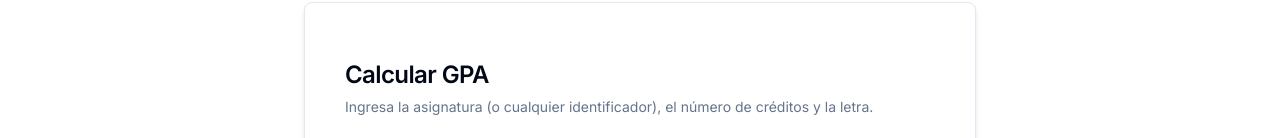
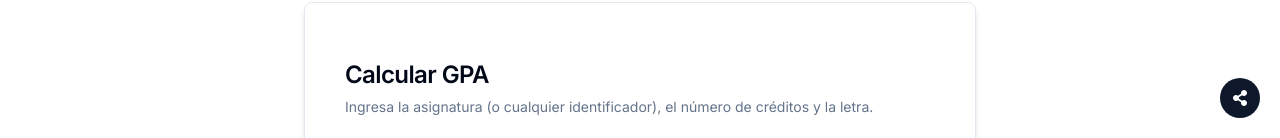
Before and after one commit to getNotesFS/gpa, a Next.js app: page / in a window 1280 px wide. Shown: the part 662-800 px from the top of the page. Built offline with nearby package versions, Linux system fonts and the light colour scheme.

Commit message:
fixed social links

```diff
--- /dev/null
+++ b/src/components/component/FloatingShareButton.tsx
@@ -0,0 +1,31 @@
+'use client';
+import React from 'react';
+import { FaShareAlt } from 'react-icons/fa'; // Usando react-icons para el ícono de compartir
+
+const FloatingShareButton = () => {
+
+
+    const handleShare = () => {
+        if (navigator.share) {
+            navigator.share({
+                title: 'Calculadora de GPA',
+                url: window.location.href
+            }).catch((error) => console.log('Error al compartir', error));
+        } else {
+            // Fallback para navegadores que no soportan la Web Share API, solo copia el enlace
+            navigator.clipboard.writeText(window.location.href);
+            alert('Enlace copiado al portapapeles');
+
+
+        }
+    };
+
+    return (
+        <button onClick={handleShare} className="fixed bottom-5 right-5 z-10 p-3 bg-primary text-white rounded-full">
+            <FaShareAlt className='dark:fill-black'/>
+
+        </button>
+    );
+};
+
+export default FloatingShareButton;
--- a/src/components/component/footer.tsx
+++ b/src/components/component/footer.tsx
@@ -8,6 +8,7 @@ export default function Footer() {
     <footer className="bg-[#ffffff] dark:bg-transparent   py-4 mt-4 w-full max-w-7xl">
       <div className="flex justify-between items-center flex-wrap">
         <div className="flex items-center gap-3">
+          <a href="mailto:contacto@sfmarmol.com" className="flex gap-2">
             <Avatar className="h-9 w-9">
               <AvatarImage alt="Author's avatar" src="/dragon-3.jpeg" />
               <AvatarFallback>SM</AvatarFallback>
@@ -16,16 +17,17 @@ export default function Footer() {
               <div className="font-medium">SM</div>
               <div className="text-gray-500 dark:text-gray-400 break-all">contacto@sfmarmol.com</div>
             </div>
+          </a>
         </div>
         <div className="flex gap-2">
 
           <Button className="text-sm" variant="link">
-            <a href="#" rel="noopener noreferrer" target="_blank">
+            <a href="https://github.com/getNotesFS" rel="noopener noreferrer" target="_blank">
               <FaGithub className="w-4 h-4" />
             </a>
           </Button>
           <Button className="text-sm" variant="link">
-            <a href="#" rel="noopener noreferrer" target="_blank">
+            <a href="https://www.linkedin.com/in/sfmarmol/" rel="noopener noreferrer" target="_blank">
               <FaLinkedin className="w-4 h-4" />
             </a>
           </Button>
--- a/src/components/component/herosection.tsx
+++ b/src/components/component/herosection.tsx
@@ -13,13 +13,14 @@ import {
 } from "@/components/ui/dialog"
 
 import Image from "next/image"
+import FloatingShareButton from "@/components/component/FloatingShareButton"
 
 export default function HeroSection() {
   return (
     //
 
     <section className="w-full py-48 md:py-24 lg:py-32 xl:py-48   dark:black ">
-
+      <FloatingShareButton />
       <div className=" xs:p-0 sm:px-4 md:px-6">
 
         <div className="flex flex-col items-center space-y-4 text-center">
--- a/src/styles/globals.css
+++ b/src/styles/globals.css
@@ -80,3 +80,12 @@
   box-shadow: 0 4px 6px -1px rgb(172 171 171 / 75%), 0 2px 4px -2px rgb(0 0 0 / 0.1)!important;
 
 }
+
+
+.floating-share-btn {
+  position: fixed;
+  bottom: 20px;
+  right: 20px;
+  z-index: 1000;
+  /* Agrega más estilos según tu diseño */
+}
```
Lines whose indentation alone changed are shown as unchanged.
